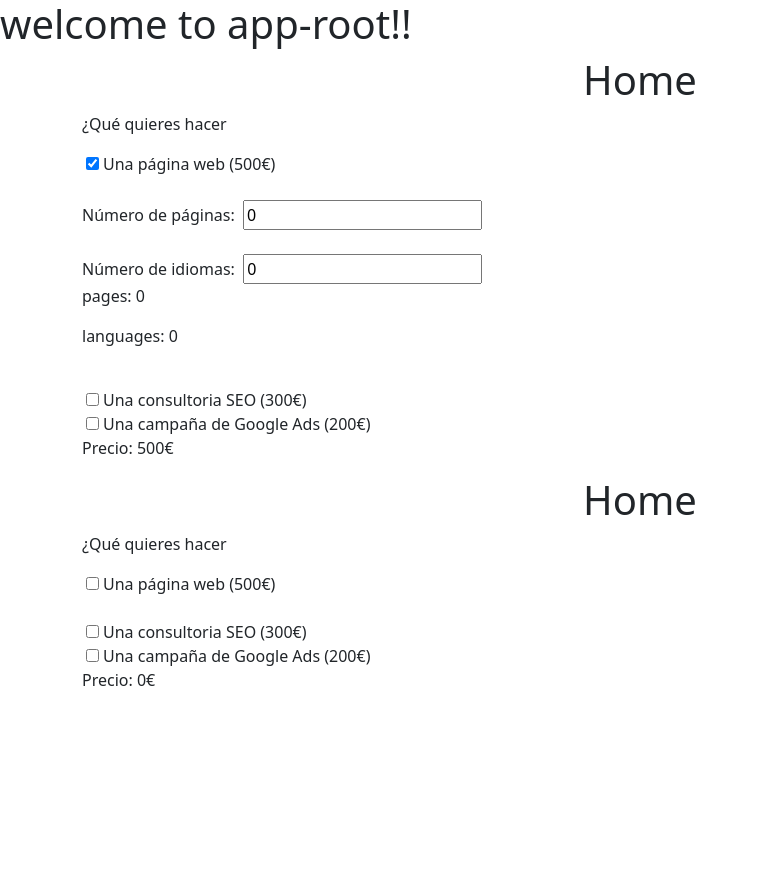
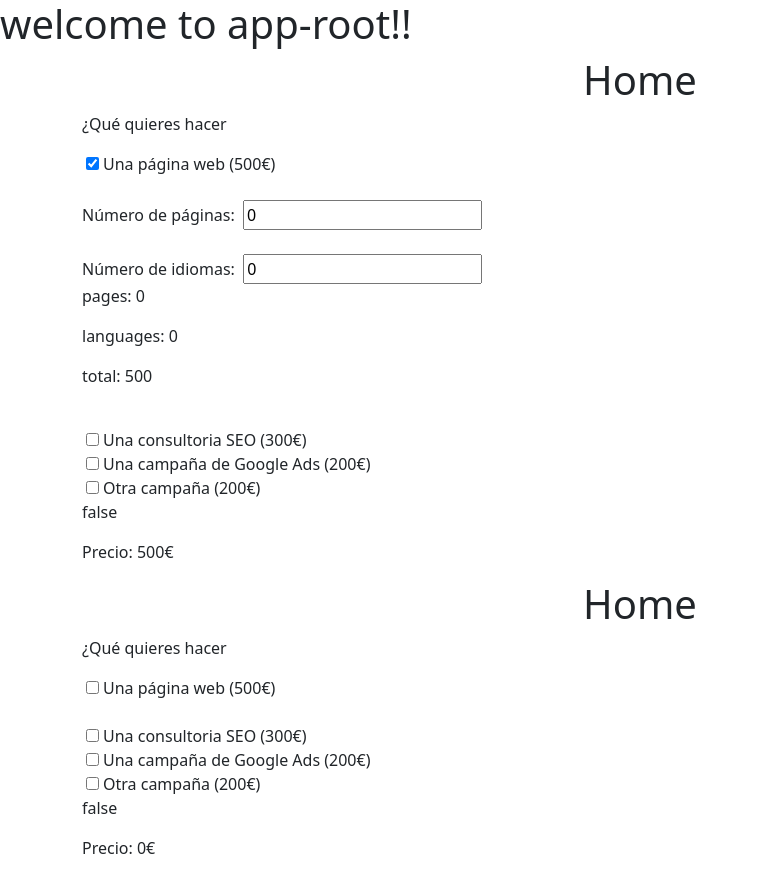
Before and after one commit to davidmuns/frontend-angular-sprint-07, an Angular app: page /home in a window 1280 px wide. Both pictures are taken after a click on the checkbox 92 px from the left and 163 px from the top of the page. Shown: the whole page, without its empty margins (0-758 px from the left). Before the commit the page ends 800 px from the top, so only its background shows below. Built offline with nearby package versions, Linux system fonts and the light colour scheme.

Commit message:
calculate extras

```diff
--- a/src/app/components/home/home.component.html
+++ b/src/app/components/home/home.component.html
@@ -10,7 +10,10 @@
         value="webCheck"
         (click)="checkboxWeb($event)"
       /><label for="">Una página web (500€)</label><br />
-      <app-panell [parentData]="isWebChecked"></app-panell>
+      <app-panell
+        [parentData]="isWebChecked"
+        [parentData2]="total"
+      ></app-panell>
       <input
         type="checkbox"
         class="mx-1"
@@ -23,6 +26,15 @@
         value="googleCheck"
         (click)="checkboxGoogle($event)"
       /><label for="">Una campaña de Google Ads (200€)</label><br />
+
+      <input
+        type="checkbox"
+        class="mx-1"
+        value="googleCheck"
+        [(ngModel)]="isChecked"
+      /><label for="">Otra campaña (200€)</label><br />
+      <p>{{ isChecked }}</p>
+
       <p>Precio: {{ total }}€</p>
     </div>
   </div>
--- a/src/app/components/home/home.component.ts
+++ b/src/app/components/home/home.component.ts
@@ -9,6 +9,7 @@ export class HomeComponent implements OnInit {
 
   total: number = 0;
   isWebChecked: boolean = false;
+  isChecked: boolean = false;
   constructor() { }
 
   ngOnInit(): void {
--- a/src/app/components/panell/panell.component.html
+++ b/src/app/components/panell/panell.component.html
@@ -5,14 +5,17 @@
     name="pages"
     value="pages"
     [(ngModel)]="pages"
+    (click)="addToTotal()"
   /><br /><br />
   Número de idiomas: &nbsp;<input
     type="number"
     name="languages"
     value="languages"
     [(ngModel)]="languages"
+    (click)="addToTotal()"
   /><br />
   <p>pages: {{ pages }}</p>
   <p>languages: {{ languages }}</p>
+  <p>total: {{ total }}</p>
 </div>
 <br />
--- a/src/app/components/panell/panell.component.ts
+++ b/src/app/components/panell/panell.component.ts
@@ -7,12 +7,28 @@ import { Component, Input, OnInit } from '@angular/core';
 })
 export class PanellComponent implements OnInit {
   @Input('parentData') isWebChecked: boolean = false;
-  pages: number = 0
-  languages: number = 0
+  @Input('parentData2') total: number = 0;
+  pages: number = 0;
+  languages: number = 0;
 
-  constructor() { }
+
+
+  constructor() {
+
+  }
 
   ngOnInit(): void {
   }
+  public addToTotal(){
+    let extra: number = (this.pages * this.languages) * 30;
+    let totalPlusExtra: number = this.total + extra;
+    if(this.pages > -1 && this.languages > -1){
+      console.log('extra: ', extra + '€');
+      console.log('total: ', this.total + '€');
+      console.log('total + extra: ', totalPlusExtra + '€');
+
+
+    }
+  }
 
 }
```
Also changed, not shown: 1 other file (tests, documents, lock files or other folders).
